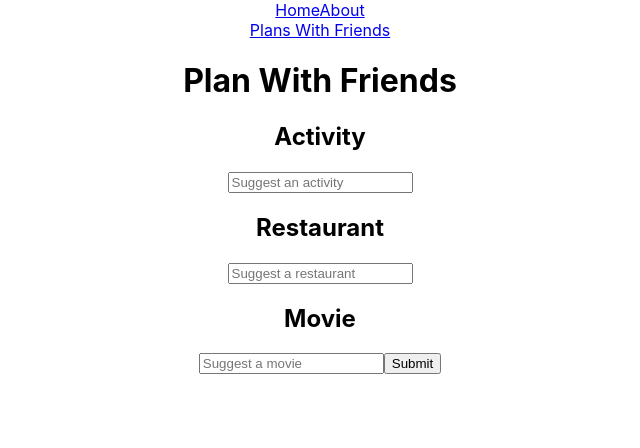
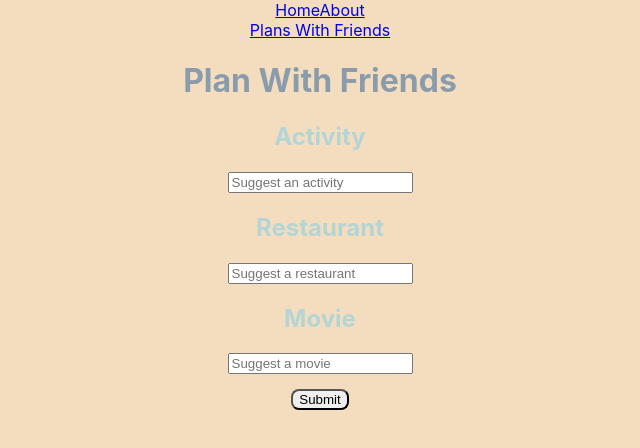
Before and after one commit to anasryadi/Huddl-Client, a React (Create React App) app: page /#/friends in a window 1280 px wide. Shown: the top 448 px of the page, without its empty margins (320-960 px from the left). Built offline with nearby package versions, Linux system fonts and the light colour scheme.

Commit message:
started css

```diff
--- a/src/App.css
+++ b/src/App.css
@@ -1,3 +1,21 @@
 .App {
   text-align: center;
+  background-color: rgb(244, 221, 190);
+  height: 100vh;
 }
+
+h1 {
+  color: rgb(138, 156, 171);
+}
+h2{
+  color: rgb(179, 213, 213);
+}
+
+.suggest {
+  border-radius: 8px;
+  margin: 15px;
+}
+
+@media only screen and (max-width: 600px) {
+
+}
--- a/src/App.js
+++ b/src/App.js
@@ -9,6 +9,7 @@ import Vote from './Components/Vote';
 function App() {
   return (
     <div className="App">
+
       <Links />
 
       <Routes>
--- a/src/Components/Friends.js
+++ b/src/Components/Friends.js
@@ -11,6 +11,7 @@ function Friends(props) {
       <input type="restaurant" placeholder="Suggest a restaurant" />
       <h2>Movie</h2>
       <input type="movie" placeholder="Suggest a movie" />
+      <br />
       <Link to="/vote">
         <input
           className="suggest"
```
